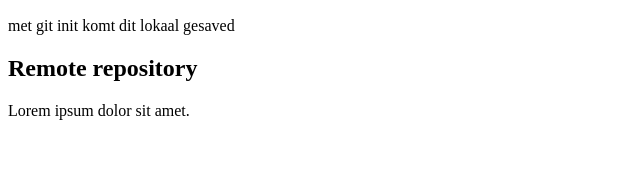
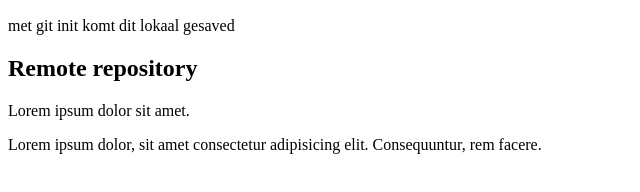
Before and after one commit to MikeStudent2025/module2, a plain HTML site: page Versiecontrole/index.html in a window 1280 px wide. Shown: the part 110-302 px from the top of the page, without its empty margins (0-640 px from the left). Drawn offline with Linux system fonts and the light colour scheme.

Commit message:
2de lorem

```diff
--- a/Versiecontrole/index.html
+++ b/Versiecontrole/index.html
@@ -24,6 +24,8 @@
     </h2>
 
     <p>Lorem ipsum dolor sit amet.</p>
+
+    <p>Lorem ipsum dolor, sit amet consectetur adipisicing elit. Consequuntur, rem facere.</p>
 </body>
 
 
```
